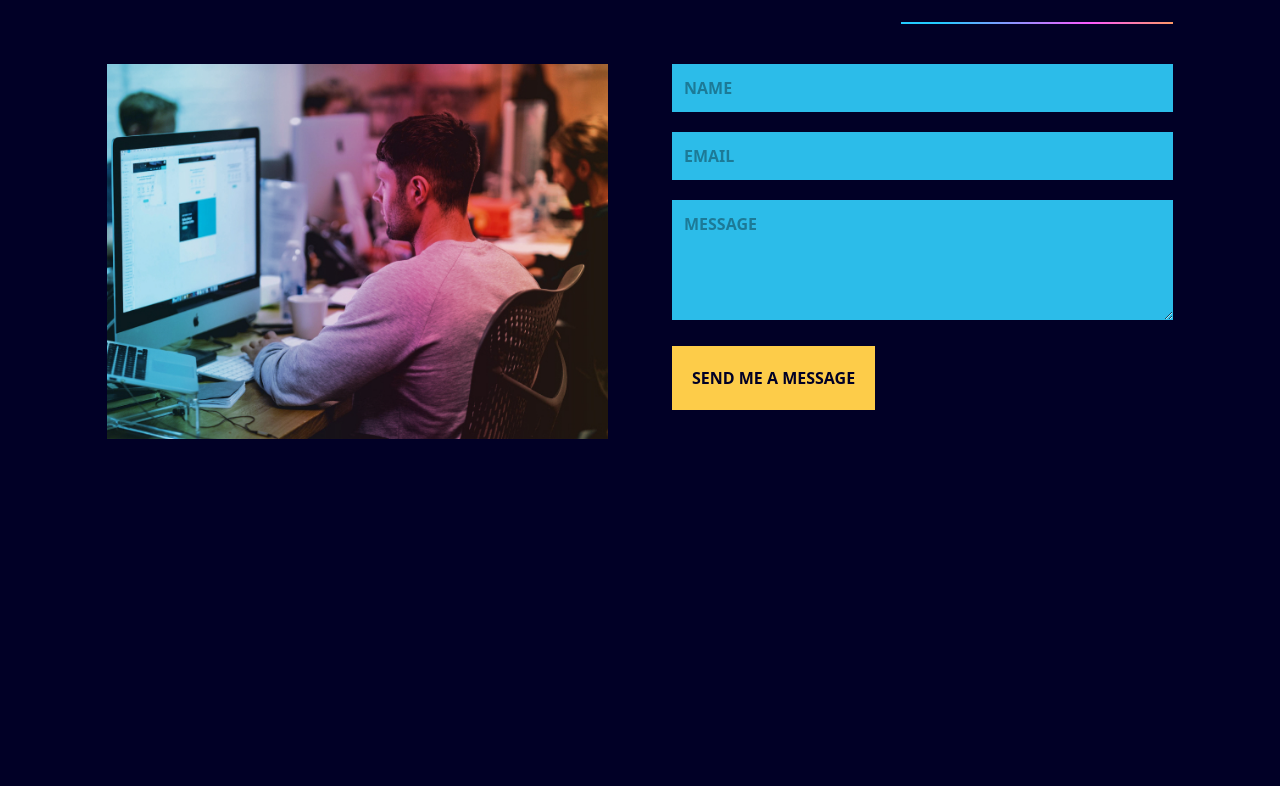
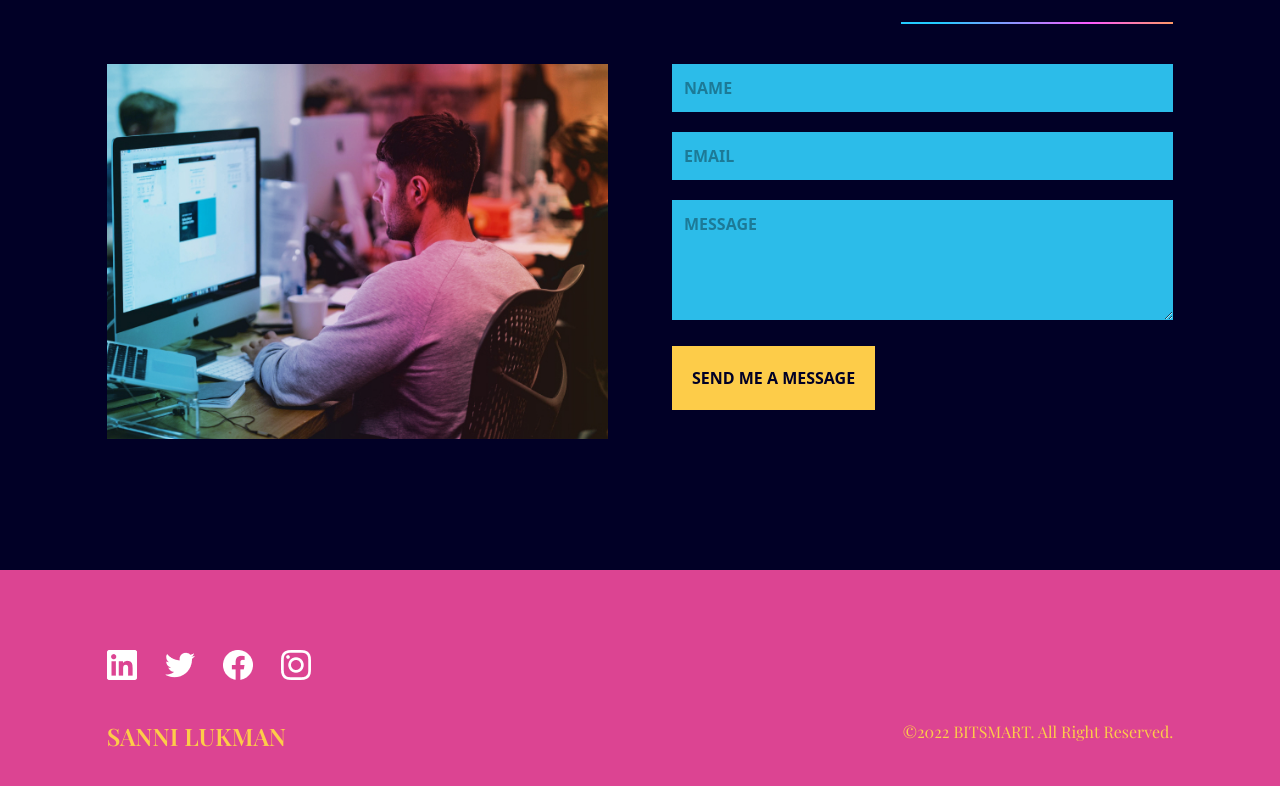
Before and after one commit to Lukmon492/Portfolio, a React (Vite) app in the folder react-portfolio/: page / in a window 1280 px wide. Shown: the part 4279-5065 px from the top of the page. Before the commit the page ends 4910 px from the top, so only its background shows below. Built offline with nearby package versions, Linux system fonts and the light colour scheme.

Commit message:
Final commit

```diff
--- a/react-portfolio/public/output.css
+++ b/react-portfolio/public/output.css
@@ -766,6 +766,10 @@
   height: 350px;
 }
 
+.h-64{
+  height: 16rem;
+}
+
 .max-h-\[400px\]{
   max-height: 400px;
 }
@@ -1380,6 +1384,10 @@
     justify-content: flex-end;
   }
 
+  .md\:justify-center{
+    justify-content: center;
+  }
+
   .md\:justify-between{
     justify-content: space-between;
   }
--- a/react-portfolio/src/App.jsx
+++ b/react-portfolio/src/App.jsx
@@ -1,5 +1,6 @@
 import LineGradient from "./components/LineGradient";
 import Navbar from "./scenes/Navbar";
+import Footer from "./scenes/Footer";
 import Contact from "./scenes/Contact";
 import Landing from "./scenes/Landing";
 import MySkills from "./scenes/MySkills";
@@ -53,6 +54,7 @@
       <div className="w-5/6 mx-auto md:h-full">
         <Contact />
       </div>
+      <Footer />
     </div>
   );
 };
--- /dev/null
+++ b/react-portfolio/src/scenes/Footer.jsx
@@ -0,0 +1,24 @@
+import SocialMediaIcons from "../components/SocialMediaIcons";
+
+const Footer = () => {
+  return (
+    <footer className="h-64 bg-red pt-10">
+      <div className="w-5/6 mx-auto">
+        <SocialMediaIcons />
+        <div
+          className="flex justify-center md:justify-between
+          text-center"
+        >
+          <p className="font-playfair font-semibold text-2xl text-yellow">
+            SANNI LUKMAN
+          </p>
+          <p className="font-playfair text-md text-yellow">
+            ©2022 BITSMART. All Right Reserved.
+          </p>
+        </div>
+      </div>
+    </footer>
+  );
+};
+
+export default Footer;
```
